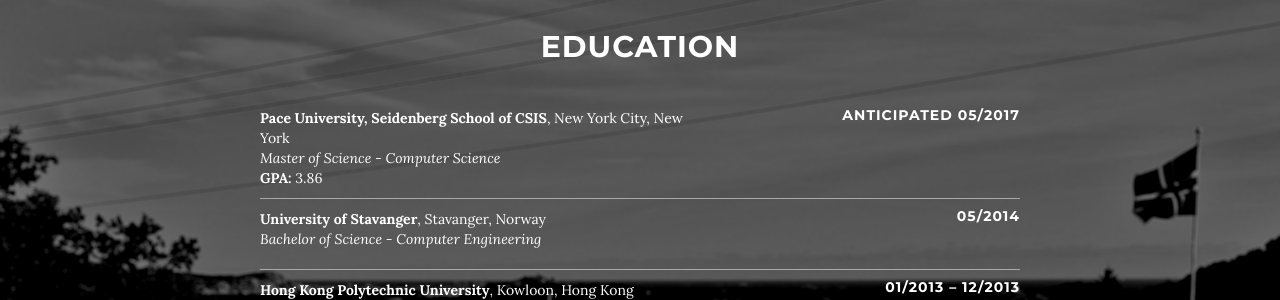
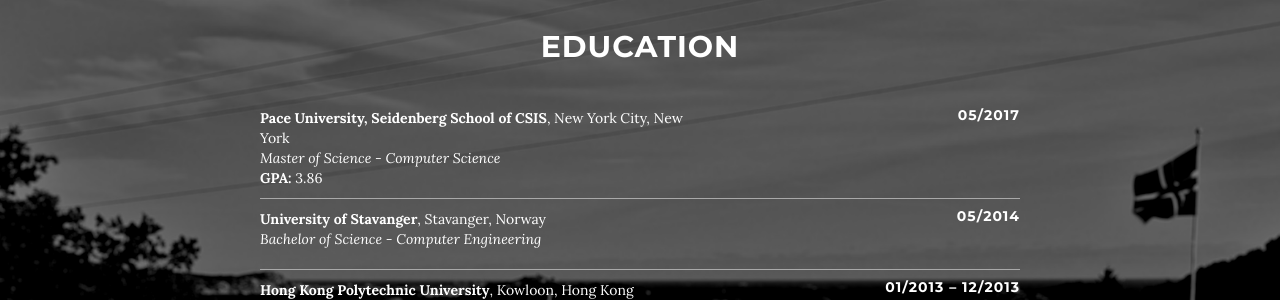
Before and after one commit to jangerhard/jangerhard.github.io, a Jekyll site: the page built from index.html, in a window 1280 px wide and 900 px high, scrolled down 5006 px. Shown: the part 154-454 px from the top of the window. Built offline with Jekyll 4.4.1, drawn with Linux system fonts in a browser that asks for light colours.

Commit message:
Fixed date for finishing masters

```diff
--- a/_data/cv.yml
+++ b/_data/cv.yml
@@ -80,7 +80,7 @@ education:
   - name: Pace University, Seidenberg School of CSIS
     degree: Master of Science - Computer Science
     location: New York City, New York
-    dates: Anticipated 05/2017
+    dates: 05/2017
     link: http://www.pace.edu
     gpa: 3.86
 
```
